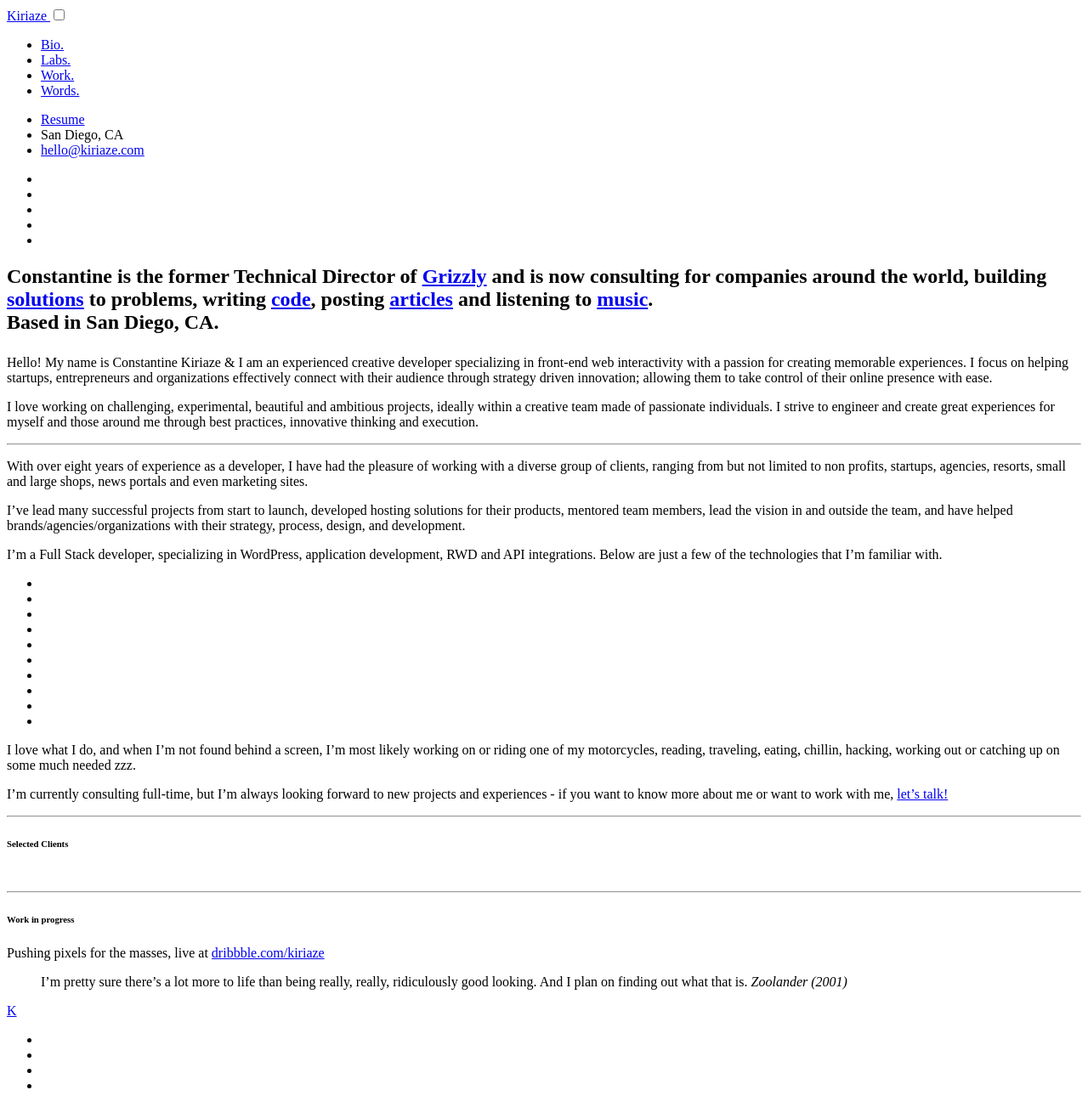
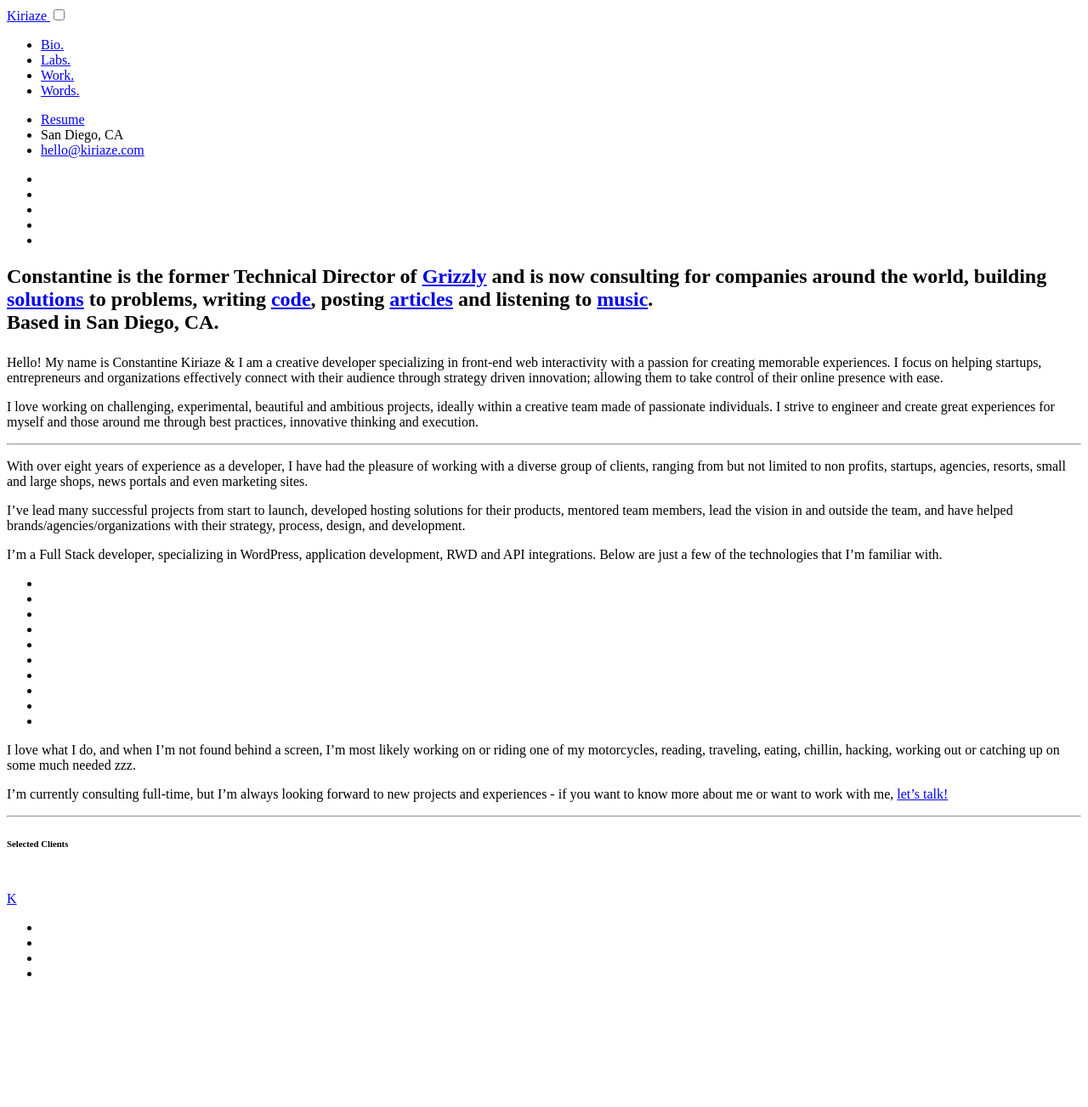
Before and after one commit to kiriaze/kiriaze.github.io, a Jekyll site: the page built from src/pages/about.md, in a window 1280 px wide. Shown: the whole page at 85% size. Built offline with Jekyll 4.4.1, drawn with Linux system fonts in a browser that asks for light colours; after the commit the page ends 1171 px from its top, so only the background shows below that.

Commit message:
updated about info

```diff
--- a/src/pages/about.md
+++ b/src/pages/about.md
@@ -10,7 +10,7 @@ midnight: dark-bg
 ---
 
 {:.lead}
-Hello! My name is Constantine Kiriaze &amp; I am an experienced creative developer specializing in front-end web interactivity with a passion for creating memorable experiences. I focus on helping startups, entrepreneurs and organizations effectively connect with their audience through strategy driven innovation; allowing them to take control of their online presence with ease.
+Hello! My name is Constantine Kiriaze &amp; I am a creative developer specializing in front-end web interactivity with a passion for creating memorable experiences. I focus on helping startups, entrepreneurs and organizations effectively connect with their audience through strategy driven innovation; allowing them to take control of their online presence with ease.
 
 I love working on challenging, experimental, beautiful and ambitious projects, ideally within a creative team made of passionate individuals. I strive to engineer and create great experiences for myself and those around me through best practices, innovative thinking and execution.
 
@@ -70,14 +70,16 @@ I'm currently consulting full-time, but I'm always looking forward to new projec
 <img src="/assets/images/logos/clients-3.jpg" alt="" style="margin-top: 0; margin-bottom: 0;">
 <!-- <img src="/assets/images/posts/clients.png" alt="" style="margin-top: 0; margin-bottom: 0;"> -->
 
-<hr>
+<!-- <hr> -->
 
+{% comment %}
 <div class="text-align-center">
 	<h6>Work in progress</h6>
 	<p>Pushing pixels for the masses, live at <a href="http://dribbble.com/kiriaze">dribbble.com/kiriaze</a></p>
-	<ul class="dribbble-feed"></ul>
+	<ul class="dribbble-feed"></ul> -->
 	<!-- <ul class="instagram-feed"></ul> -->
 </div>
+{% endcomment %}
 
 <!-- I started tinkering in web design in 2005 and I’m basically self-taught. Back then I was making myspace band pages - that’s right =) - and sites for small businesses. In 2008 I began taking a multimedia degree at Platt College in San Diego, recieving my Bachelors in Multimedia Design &amp; Communication.
 
@@ -91,10 +93,10 @@ After my fill of the non profit world, I returned to the agency life where I was
  -->
 
 
-> I'm pretty sure there's a lot more to life than being really, really, ridiculously good looking.
+<!-- > I'm pretty sure there's a lot more to life than being really, really, ridiculously good looking.
 > And I plan on finding out what that is.
 > <cite>Zoolander (2001)</cite>
-
+ -->
 <!--
 > Man who catch fly with chopstick accomplish anything.
 > <cite>Mr. Miyagi (1984)</cite>
```
Also changed, not shown: src/_includes/main.min.css.
